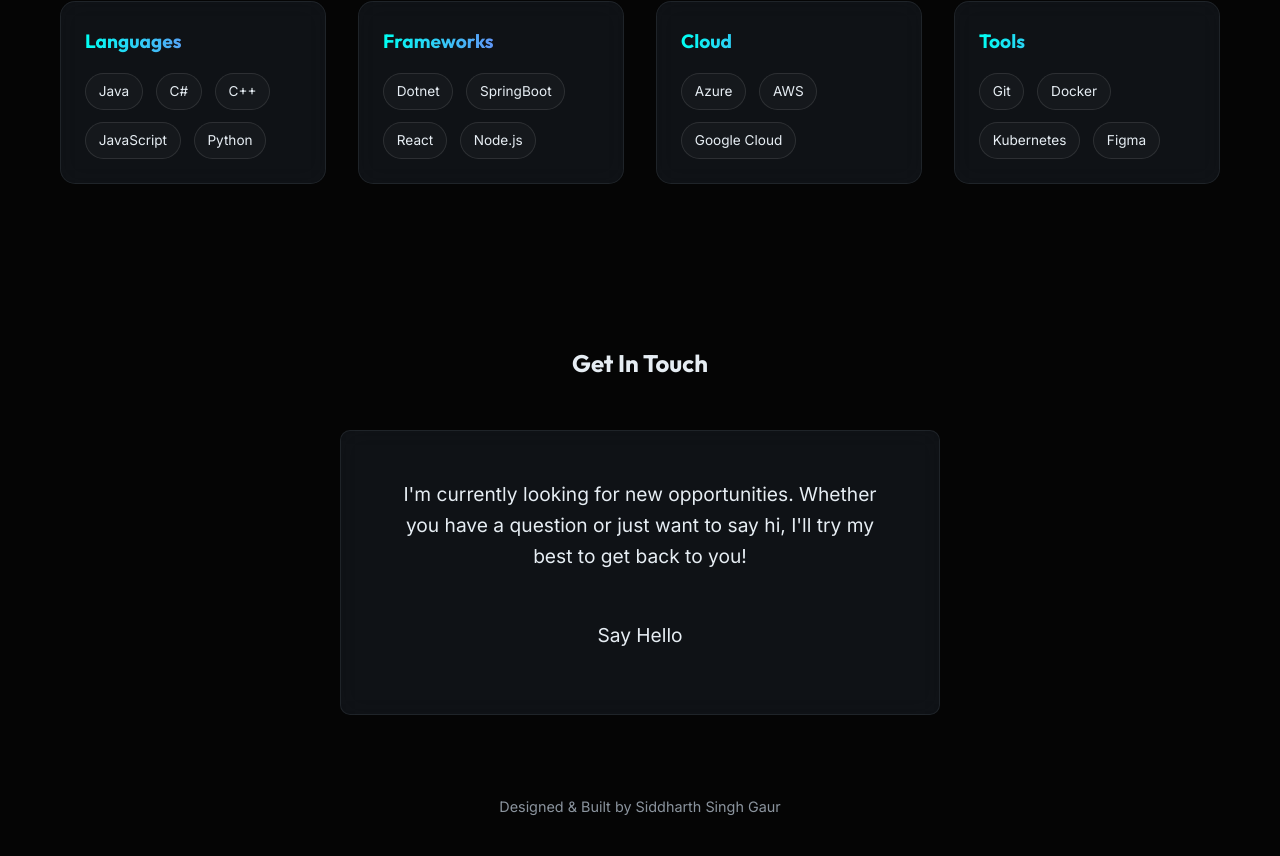
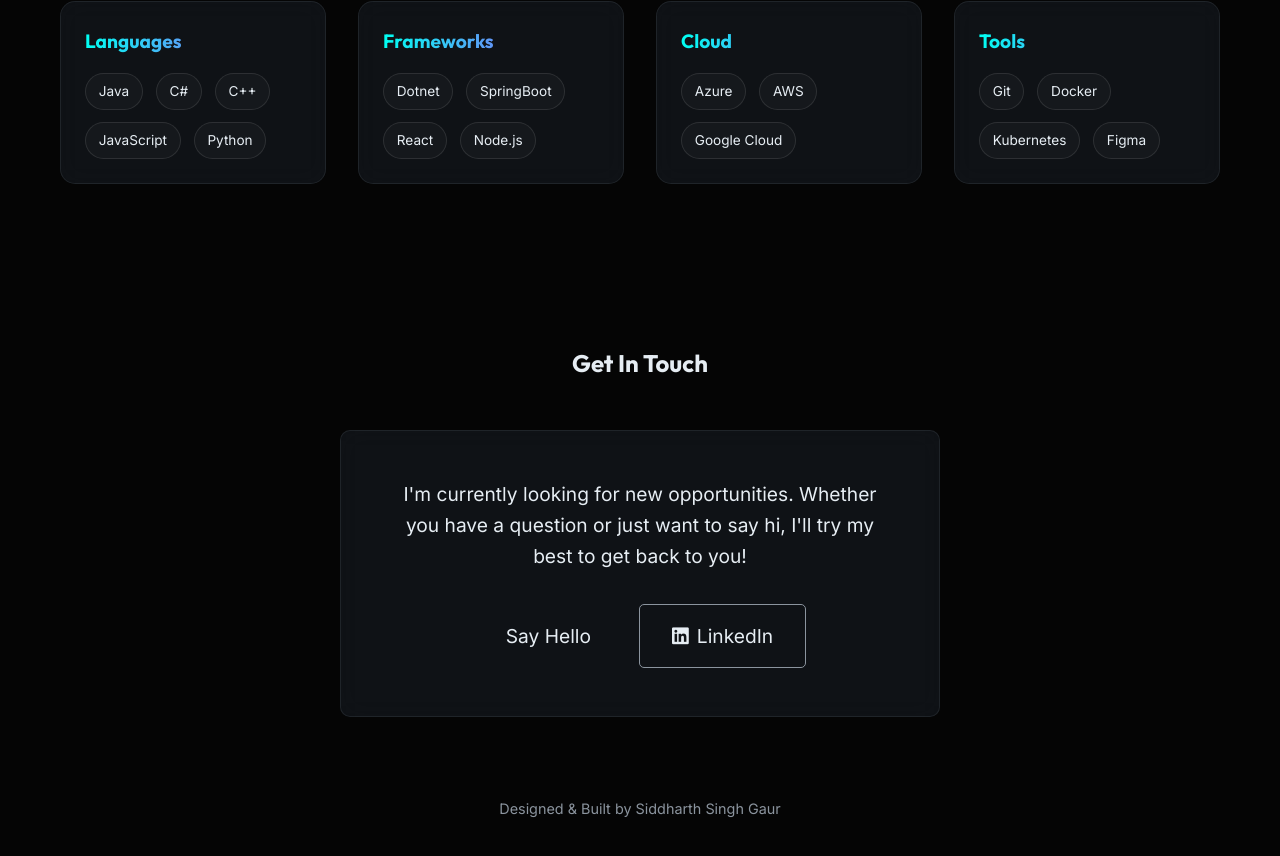
Before and after one commit to siddharthh98/tech-portfolio, a React (Vite) app: page / in a window 1280 px wide. Shown: the part 2860-3716 px from the top of the page. Built offline with nearby package versions, Linux system fonts and the light colour scheme.

Commit message:
Fix LinkedIn URL

```diff
--- a/src/components/Contact.jsx
+++ b/src/components/Contact.jsx
@@ -27,6 +27,20 @@
                     }}>
                         Say Hello
                     </a>
+                    <a href="https://www.linkedin.com/in/siddharth-singh-gaur-81aa51114/" target="_blank" rel="noreferrer" className="btn-secondary" style={{
+                        fontSize: '1.2rem',
+                        padding: '1rem 2rem',
+                        marginLeft: '1rem',
+                        border: '1px solid var(--text-secondary)',
+                        borderRadius: '5px',
+                        color: 'var(--text-primary)',
+                        display: 'inline-flex',
+                        alignItems: 'center',
+                        gap: '0.5rem',
+                        textDecoration: 'none'
+                    }}>
+                        <i className="fab fa-linkedin"></i> LinkedIn
+                    </a>
                 </div>
                 <footer style={{ marginTop: '5rem', color: 'var(--text-secondary)', fontSize: '0.9rem' }}>
                     <p>Designed & Built by Siddharth Singh Gaur</p>
```
